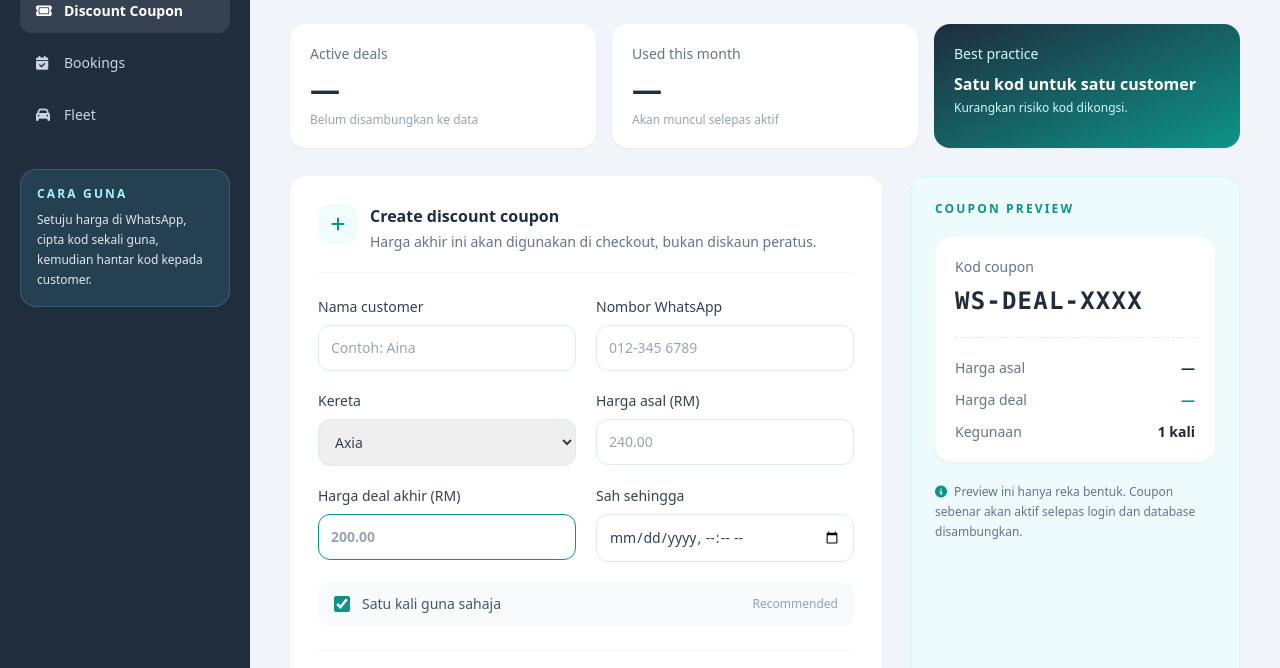
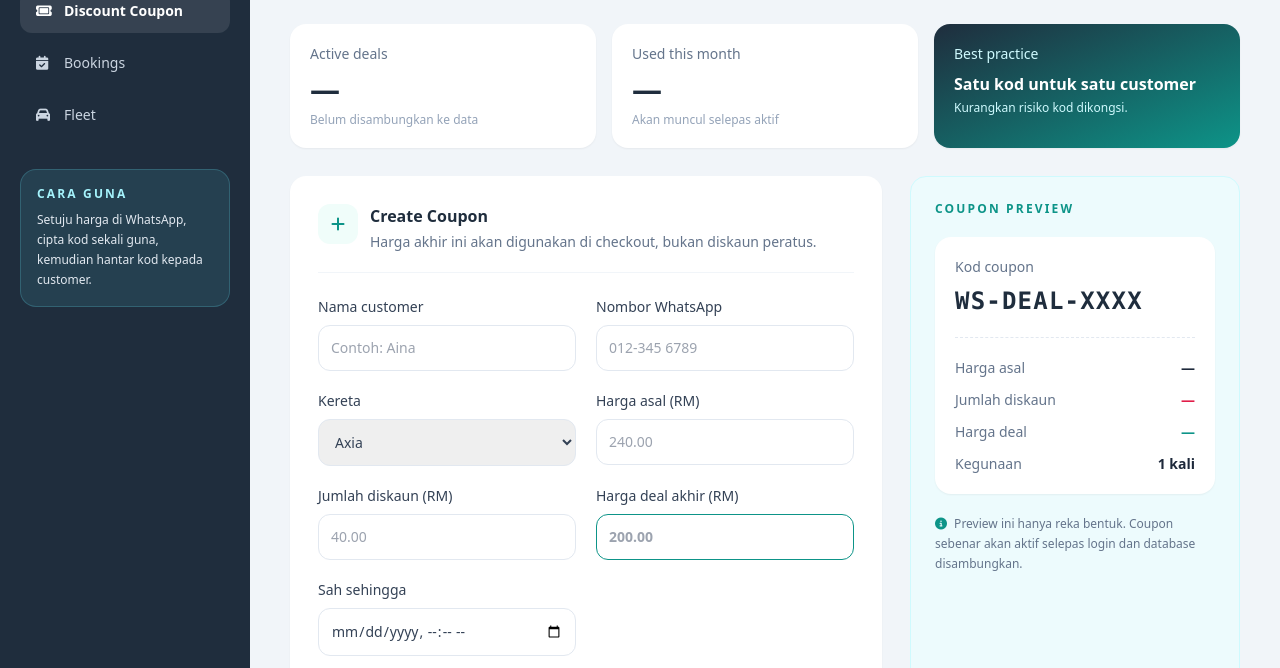
Before and after one commit to afwajatrading/afwajav3-backend, a website: page admin-coupons.html in a window 1280 px wide. Shown: the part 132-800 px from the top of the page. Drawn offline with nearby package versions, Linux system fonts and the light colour scheme.

Commit message:
Add discount amount to coupon dashboard

```diff
--- a/admin-coupons.html
+++ b/admin-coupons.html
@@ -45,12 +45,13 @@
 
             <section class="mt-7 grid gap-7 xl:grid-cols-[minmax(0,1fr)_330px]">
                 <form class="rounded-2xl bg-white p-5 shadow-sm sm:p-7" id="coupon-form">
-                    <div class="flex items-start gap-3 border-b border-slate-100 pb-5"><span class="flex h-10 w-10 shrink-0 items-center justify-center rounded-xl bg-teal-50 text-afwaja-teal"><i class="fa-solid fa-plus"></i></span><div><h2 class="font-bold text-afwaja-navy">Create discount coupon</h2><p class="mt-1 text-sm text-slate-500">Harga akhir ini akan digunakan di checkout, bukan diskaun peratus.</p></div></div>
+                    <div class="flex items-start gap-3 border-b border-slate-100 pb-5"><span class="flex h-10 w-10 shrink-0 items-center justify-center rounded-xl bg-teal-50 text-afwaja-teal"><i class="fa-solid fa-plus"></i></span><div><h2 class="font-bold text-afwaja-navy">Create Coupon</h2><p class="mt-1 text-sm text-slate-500">Harga akhir ini akan digunakan di checkout, bukan diskaun peratus.</p></div></div>
                     <div class="mt-6 grid gap-5 sm:grid-cols-2">
                         <label class="block text-sm font-medium text-slate-700">Nama customer<input required class="mt-2 w-full rounded-xl border border-slate-200 px-3 py-3 outline-none transition focus:border-afwaja-teal" placeholder="Contoh: Aina" name="customerName"></label>
                         <label class="block text-sm font-medium text-slate-700">Nombor WhatsApp<input required class="mt-2 w-full rounded-xl border border-slate-200 px-3 py-3 outline-none transition focus:border-afwaja-teal" placeholder="012-345 6789" name="phone"></label>
                         <label class="block text-sm font-medium text-slate-700">Kereta<select class="mt-2 w-full rounded-xl border border-slate-200 px-3 py-3 outline-none focus:border-afwaja-teal" name="car"><option>Axia</option><option>Bezza</option><option>Alza</option><option>Avanza</option><option>Other / Any car</option></select></label>
                         <label class="block text-sm font-medium text-slate-700">Harga asal (RM)<input class="mt-2 w-full rounded-xl border border-slate-200 px-3 py-3 outline-none focus:border-afwaja-teal" inputmode="decimal" placeholder="240.00" name="originalPrice"></label>
+                        <label class="block text-sm font-medium text-slate-700">Jumlah diskaun (RM)<input class="mt-2 w-full rounded-xl border border-slate-200 px-3 py-3 outline-none focus:border-afwaja-teal" inputmode="decimal" placeholder="40.00" name="discountAmount"></label>
                         <label class="block text-sm font-medium text-slate-700">Harga deal akhir (RM)<input required class="mt-2 w-full rounded-xl border border-afwaja-teal px-3 py-3 font-semibold outline-none focus:ring-2 focus:ring-teal-100" inputmode="decimal" placeholder="200.00" name="dealPrice"></label>
                         <label class="block text-sm font-medium text-slate-700">Sah sehingga<input required class="mt-2 w-full rounded-xl border border-slate-200 px-3 py-3 outline-none focus:border-afwaja-teal" type="datetime-local" name="expiresAt"></label>
                     </div>
@@ -60,7 +61,7 @@
 
                 <aside class="rounded-2xl border border-cyan-100 bg-cyan-50/70 p-6">
                     <p class="text-xs font-semibold uppercase tracking-[0.18em] text-afwaja-teal">Coupon preview</p>
-                    <div class="mt-5 rounded-2xl bg-white p-5 shadow-sm"><p class="text-sm text-slate-500">Kod coupon</p><p class="mt-2 font-mono text-2xl font-bold tracking-wider text-afwaja-navy" id="coupon-code">WS-DEAL-XXXX</p><div class="my-5 border-t border-dashed border-slate-200"></div><div class="space-y-3 text-sm"><div class="flex justify-between"><span class="text-slate-500">Harga asal</span><strong id="preview-original">—</strong></div><div class="flex justify-between"><span class="text-slate-500">Harga deal</span><strong class="text-afwaja-teal" id="preview-deal">—</strong></div><div class="flex justify-between"><span class="text-slate-500">Kegunaan</span><strong>1 kali</strong></div></div></div>
+                    <div class="mt-5 rounded-2xl bg-white p-5 shadow-sm"><p class="text-sm text-slate-500">Kod coupon</p><p class="mt-2 font-mono text-2xl font-bold tracking-wider text-afwaja-navy" id="coupon-code">WS-DEAL-XXXX</p><div class="my-5 border-t border-dashed border-slate-200"></div><div class="space-y-3 text-sm"><div class="flex justify-between"><span class="text-slate-500">Harga asal</span><strong id="preview-original">—</strong></div><div class="flex justify-between"><span class="text-slate-500">Jumlah diskaun</span><strong class="text-rose-600" id="preview-discount">—</strong></div><div class="flex justify-between"><span class="text-slate-500">Harga deal</span><strong class="text-afwaja-teal" id="preview-deal">—</strong></div><div class="flex justify-between"><span class="text-slate-500">Kegunaan</span><strong>1 kali</strong></div></div></div>
                     <p class="mt-5 text-xs leading-5 text-slate-500"><i class="fa-solid fa-circle-info mr-1 text-afwaja-teal"></i> Preview ini hanya reka bentuk. Coupon sebenar akan aktif selepas login dan database disambungkan.</p>
                 </aside>
             </section>
--- a/assets/js/admin-coupons.js
+++ b/assets/js/admin-coupons.js
@@ -2,11 +2,13 @@
     const form = document.querySelector("#coupon-form");
     const code = document.querySelector("#coupon-code");
     const original = document.querySelector("#preview-original");
+    const discount = document.querySelector("#preview-discount");
     const deal = document.querySelector("#preview-deal");
     const formatMoney = (value) => value ? `RM${Number(value).toFixed(2)}` : "—";
 
     form.addEventListener("input", () => {
         original.textContent = formatMoney(form.elements.originalPrice.value);
+        discount.textContent = formatMoney(form.elements.discountAmount.value);
         deal.textContent = formatMoney(form.elements.dealPrice.value);
     });
 
```
